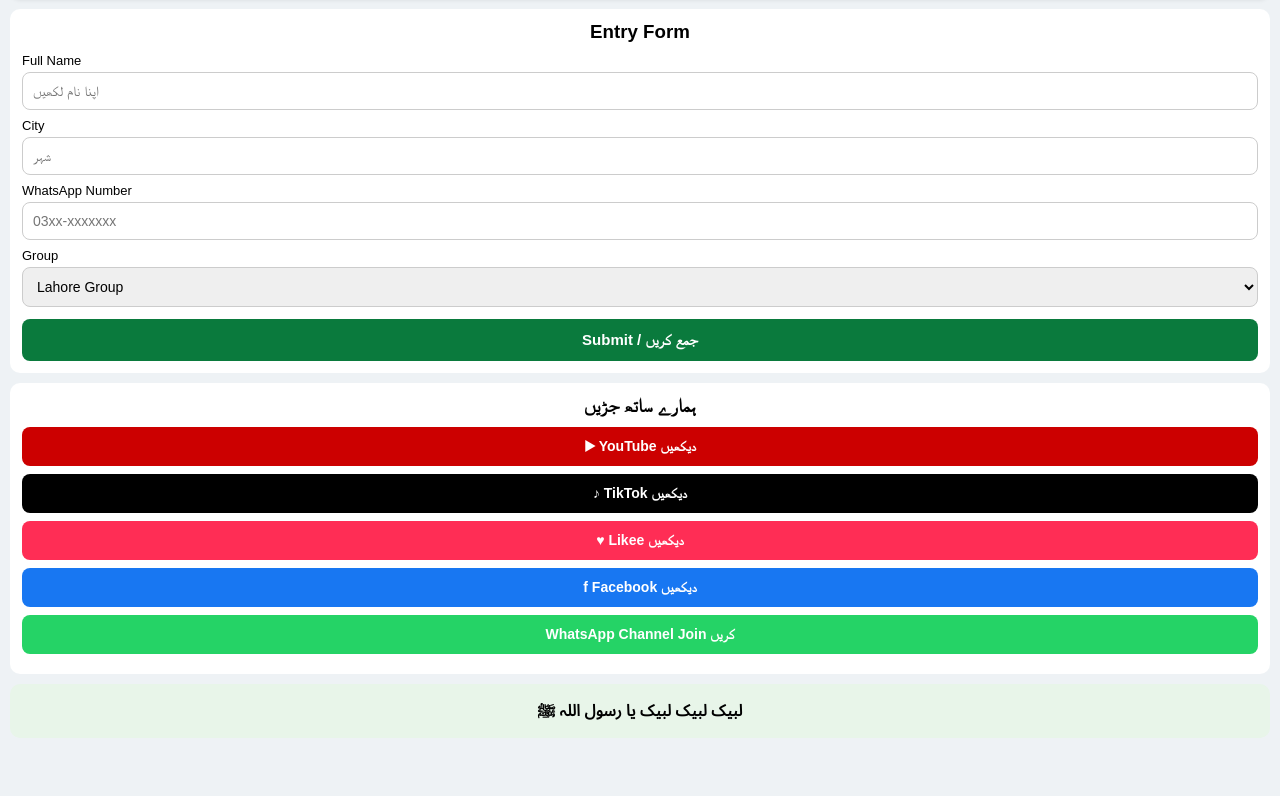
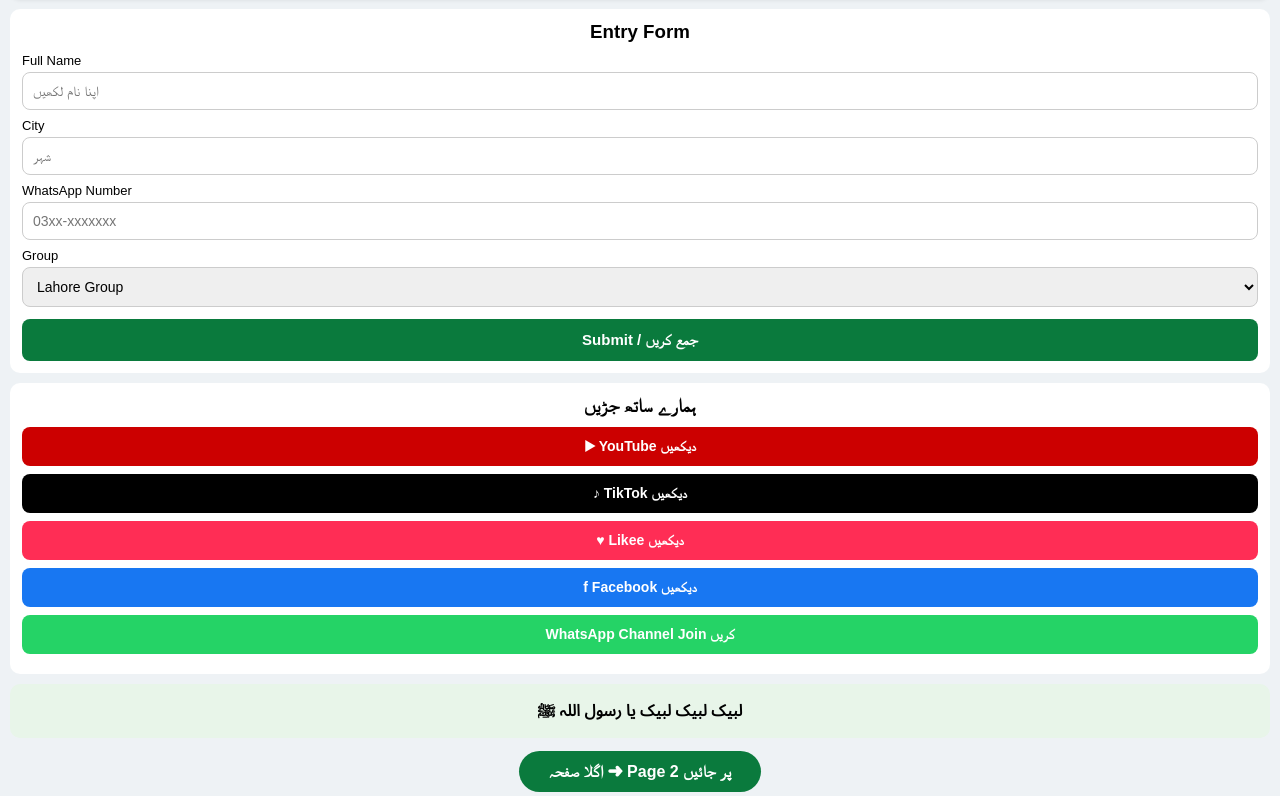
Before and after one commit to awanzaheer547-alt/awanzaheer547-alt.github.io, a plain HTML site: page index.html in a window 1280 px wide. Shown: the part 530-1326 px from the top of the page. Before the commit the page ends 1278 px from the top, so only its background shows below. Drawn offline with Linux system fonts and the light colour scheme.

Commit message:
Update index.html

```diff
--- a/index.html
+++ b/index.html
@@ -99,6 +99,9 @@
 </div>
 
 <div class="labbaik">لبیک لبیک لبیک یا رسول اللہ ﷺ</div>
-
+</div>
+<div style="text-align:center;padding:15px">
+<a href="page2.html" style="background:#0a7a3d;color:#fff;padding:12px 30px;border-radius:25px;text-decoration:none;font-weight:bold">اگلا صفحہ ➜ Page 2 پر جائیں</a>
+</div>
 </body>
 </html>
```
